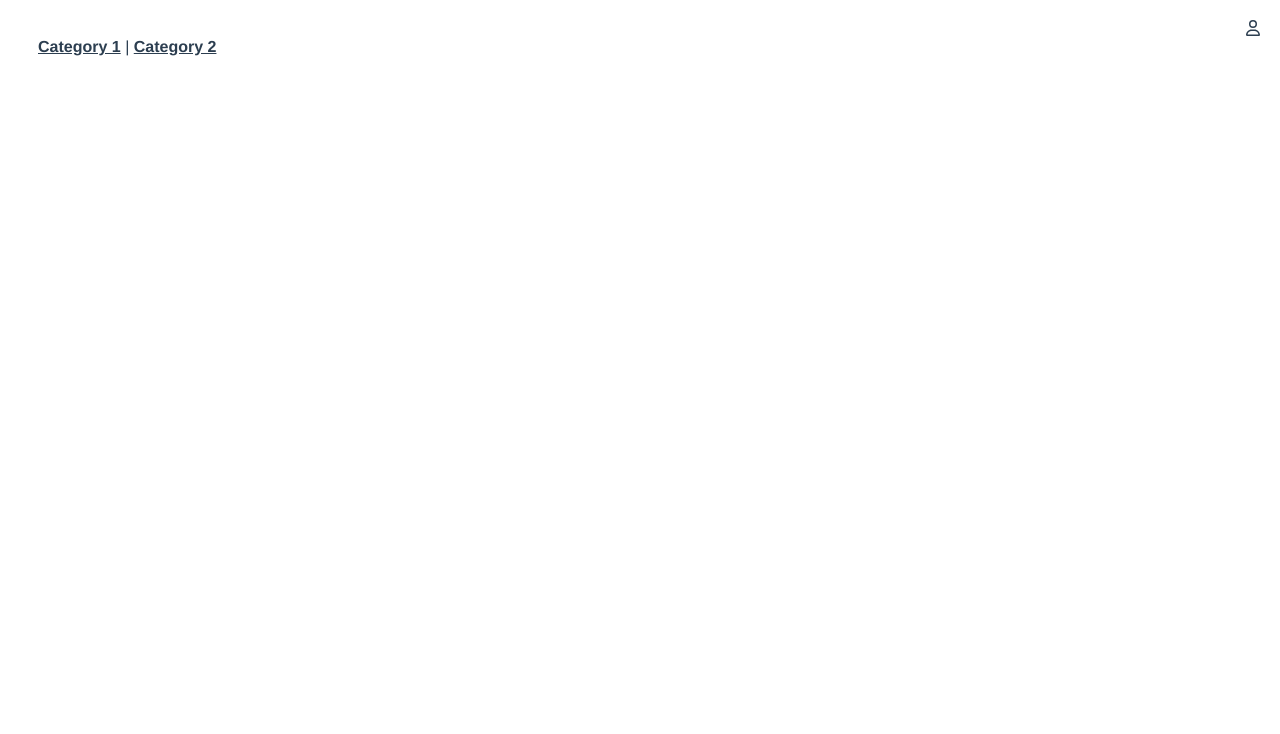
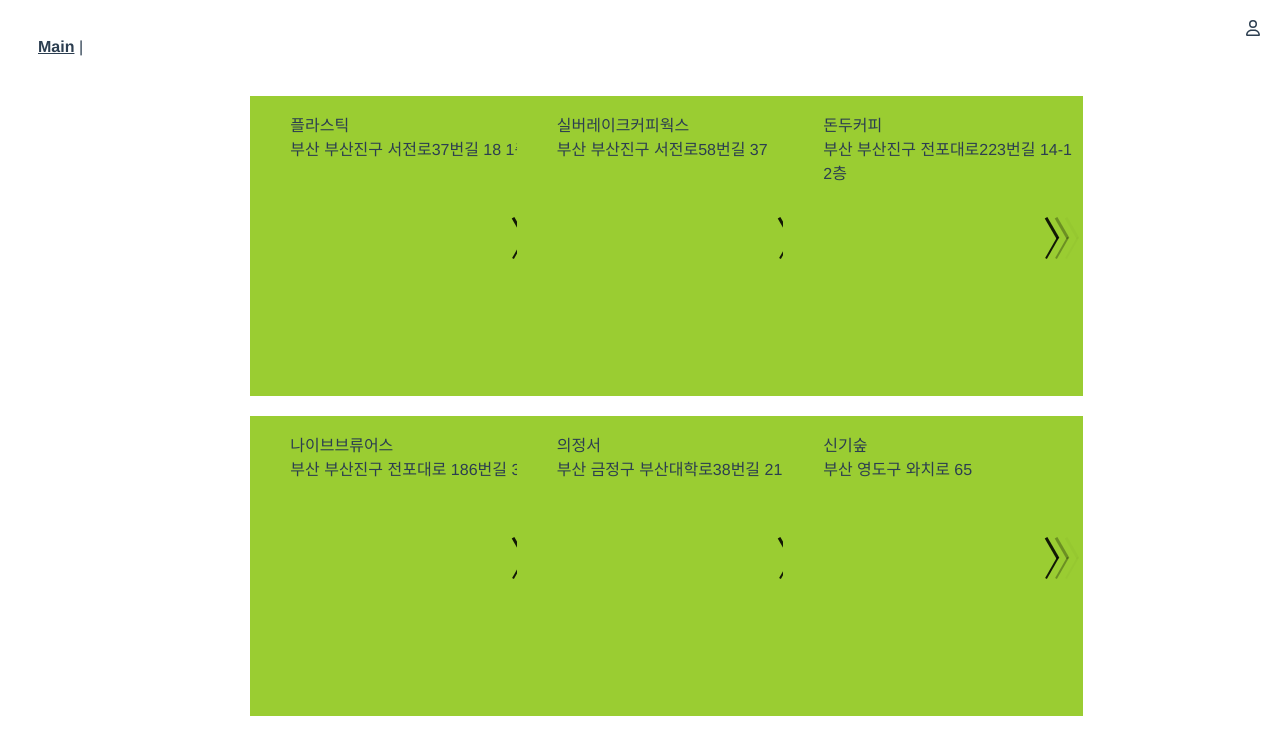
Before and after one commit to Mat-Zip/Mat.Zip, a Vue app: page /detail/1 in a window 1280 px wide. Shown: the top 734 px of the page. Built offline with nearby package versions, Linux system fonts and the light colour scheme.

Commit message:
메인페이지 모달창 - 재윤

```diff
--- a/src/App.vue
+++ b/src/App.vue
@@ -1,8 +1,7 @@
 <template>
   <div id="app">
     <nav>
-      <router-link to="/">Category 1</router-link> |
-      <router-link to="/mypage">Category 2</router-link>
+      <router-link to="/">Main</router-link> |
     </nav>
     <menu-bar class="menu-bar1"></menu-bar>
     <router-view/>
--- a/src/components/MenuBar.vue
+++ b/src/components/MenuBar.vue
@@ -5,6 +5,7 @@
       <div v-if="!logged">
         <ul>
           <li>회원가입</li>
+          <li @click="$router.push('/mypage')">마이페이지</li>
           <button @click="showBar = !showBar">버튼</button>
         </ul>
       </div>
--- a/src/components/WebCard.vue
+++ b/src/components/WebCard.vue
@@ -1,7 +1,5 @@
 <template>
   <div class="container">
-    <!-- 버튼 서랍 -->
-
     <!-- 날짜 일력창 -->
     <div class="dateinput" v-if="modal">
       <input type="datetime-local" v-model="datetime">
@@ -9,11 +7,6 @@
     </div>
     <!-- 카드 앞면 -->
     <div class="front card">
-      <div class="button-bar">
-        <button @click="addLike"><font-awesome-icon icon="fa-regular fa-heart" :class="{'likedplace': check}"/></button>
-        <button><font-awesome-icon icon="fa-regular fa-map" /></button><!--@click="map"-->
-        <button><font-awesome-icon icon="fa-regular fa-calendar" /></button><!--@click="modal=!modal"-->
-      </div>
       <!-- <img :src="`./assets/place/${place.image}`" alt=""> -->
       <ul>
         <li>{{ place.name }}</li>
@@ -30,7 +23,7 @@
     <!-- 카드 뒷면 -->
     <div class="back card">
       <div class="button-bar">
-        <button @click="addLike"><font-awesome-icon icon="fa-regular fa-heart" :class="{'likedplace': check}"/></button><!--@click="like"-->
+        <button @click.stop="addLike"><font-awesome-icon icon="fa-regular fa-heart" :class="{'likedplace': check}"/></button><!--@click="like"-->
         <button><font-awesome-icon icon="fa-regular fa-map" /></button><!--@click="map"-->
         <button><font-awesome-icon icon="fa-regular fa-calendar" /></button><!--@click="modal=!modal"-->
       </div>
@@ -39,6 +32,7 @@
         <li>{{ place.telephone }}</li>
         <li>{{ place.time }}</li>
       </ul>
+      <a @click="showDetail">자세히 보기</a>
     </div>
   </div>
 </template>
@@ -66,6 +60,10 @@ export default {
         this.$store.commit('deleteLikePlace', this.place.id);
       }
     },
+    showDetail: function() {
+      this.$router.push(`/detail/${this.place.id}`);
+      this.$store.commit('setShowModal', true);
+    }
     /*map: function() {
       // maps 라우터를 따로 지정 후 params.id 값으로 장소의 도로명 주소를 넘겨주면 서버에서 변환 후 그 지점을 센터로 하는 지도 페이지로 push
       this.$router.push(`/maps/${this.place.address}`);
@@ -102,6 +100,7 @@ export default {
   top: 120px;
   transform: rotate(150deg);
 }
+
 .arrowDown {
   position: absolute;
   padding: 12px 1px;
@@ -109,34 +108,42 @@ export default {
   top: 140px;
   transform: rotate(-150deg);
 }
+
 @keyframes blink-effect {
   50% {
     opacity: 0;
   }
 }
+
 .blink {
   animation: blink-effect 0.5s infinite;
 }
+
 .arup1 {
   right: 10px;
   animation-delay: 0.3s;
 }
+
 .arup2 {
   right: 20px;
   animation-delay: 0.2s;
 }
+
 .arup3 {
   right: 30px;
   animation-delay: 0.1s;
 }
+
 .ardown1 {
   right: 10px;
   animation-delay: 0.3s;
 }
+
 .ardown2 {
   right: 20px;
   animation-delay: 0.2s;
 }
+
 .ardown3 {
   right: 30px;
   animation-delay: 0.1s;
@@ -201,4 +208,9 @@ button:hover {
   color: white;
   background: red;
 }
+
+a:hover {
+  color: white;
+  cursor: pointer;
+}
 </style>
--- a/src/main.js
+++ b/src/main.js
@@ -10,12 +10,14 @@ import { FontAwesomeIcon } from '@fortawesome/vue-fontawesome'
 // font awesome icons 추가
 import { faHeart, faMap, faCalendar, faUser,} from '@fortawesome/free-regular-svg-icons'
 
+
 library.add(faHeart, faMap, faCalendar, faUser,)
 
 Vue.component('font-awesome-icon', FontAwesomeIcon)
 
 Vue.config.productionTip = false
 
+
 new Vue({
   router,
   store,
--- a/src/store/index.js
+++ b/src/store/index.js
@@ -7,15 +7,22 @@ Vue.use(Vuex)
 export default new Vuex.Store({
   state: {
     places: data,
-    liked: []
+    liked: [],
+    showModal: false
   },
   getters: {
+    getPlaces(state) {
+      return state.places;
+    },
     getLikedPlaces(state) {
       const result = state.places.filter((item) => state.liked.some((el) => item.id==el.id));
       return result;
     },
     getLiked(state) {
       return state.liked;
+    },
+    getShowModal(state) {
+      return state.showModal;
     }
   },
   mutations: {
@@ -25,6 +32,9 @@ export default new Vuex.Store({
     deleteLikePlace(state, id) {
       const i=state.liked.findIndex((item) => item.id==id);
       state.liked.splice(i, 1);
+    },
+    setShowModal(state, bool) {
+      state.showModal=bool;
     }
   },
   actions: {
--- /dev/null
+++ b/src/views/DetailView.vue
@@ -0,0 +1,5 @@
+<template>
+  <div>
+    <p>{{ $store.getters.getPlaces[$route.params.id] }}</p>
+  </div>
+</template>
--- a/src/views/MainView.vue
+++ b/src/views/MainView.vue
@@ -1,7 +1,8 @@
 <template>
   <div class="home">
     <!-- 받아온 data를 카드로 생성 -->
-    <web-card v-for="(place,i) in $store.state.places" :key="i" :place="place"></web-card>
+    <web-card v-for="(place,i) in $store.getters.getPlaces" :key="i" :place="place"></web-card>
+    <div v-if="$store.getters.getShowModal" class="modal-route" @click.self="backSpace"><div class="modal-content"><router-view/></div></div>
   </div>
 </template>
 
@@ -12,6 +13,12 @@ export default {
   name: 'HomeView',
   components: {
     WebCard
+  },
+  methods: {
+    backSpace() {
+      this.$router.push('../');
+      this.$store.commit('setShowModal', false);
+    }
   }
 }
 </script>
@@ -24,4 +31,24 @@ export default {
   width: 65%;
   margin: auto;
 }
+
+.modal-route {
+  width: 100vw;
+  height: 100vh;
+  position: fixed;
+  top: 0;
+  left: 0;
+  background-color: black;
+  opacity: 0.5;
+}
+
+.modal-route>.modal-content {
+  width: 80%;
+  height: 70%;
+  position: absolute;
+  top: 50%;
+  left: 50%;
+  transform: translate(-50%, -50%);
+  background: white;
+}
 </style>
```
Also changed, not shown: src/router/index.js (+8 -2 lines).
